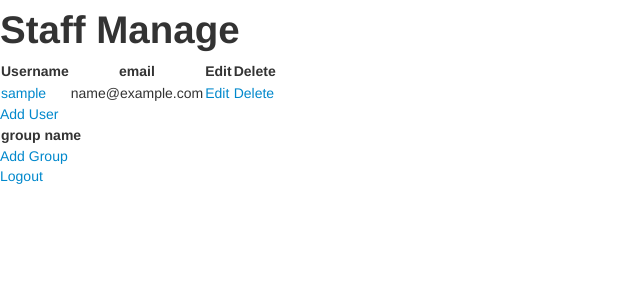
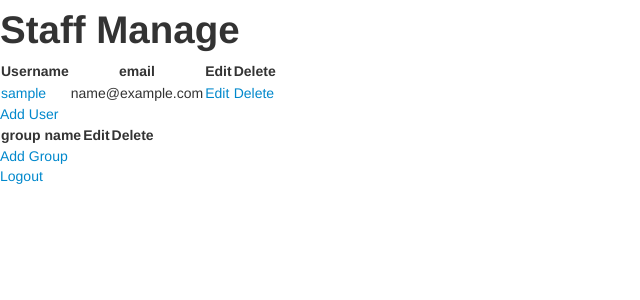
Before and after one commit to tildaslash/RatticWeb, a Django app: page /staff/ in a window 1280 px wide. Shown: the top 300 px of the page, without its empty margins (0-640 px from the left). Run offline with Django 3.2, Linux system fonts and the light colour scheme; the visitor is signed in with stand-in values (Sample User, id 1); data comes from the database, SQL or seed files in the repository; lists and menus that the app fills with data are empty; parts of the project's set-up code (start-up, migrations or seed data) failed here and were passed over; some libraries are stand-ins or nearby versions.

Commit message:
Make the table HTML correct

```diff
--- a/staff/templates/staff_home.html
+++ b/staff/templates/staff_home.html
@@ -15,7 +15,7 @@
 </table>
 <a href="/staff/useradd/">Add User</a>
 <table>
-  <tr><th>group name</th></tr>
+  <tr><th>group name</th><th>Edit</th><th>Delete</th></tr>
 {% for g in grouplist %}
 <tr>
   <td><a href="/staff/groupdetail/{{ g.id }}/">{{ g.name }}</a></td>
```
